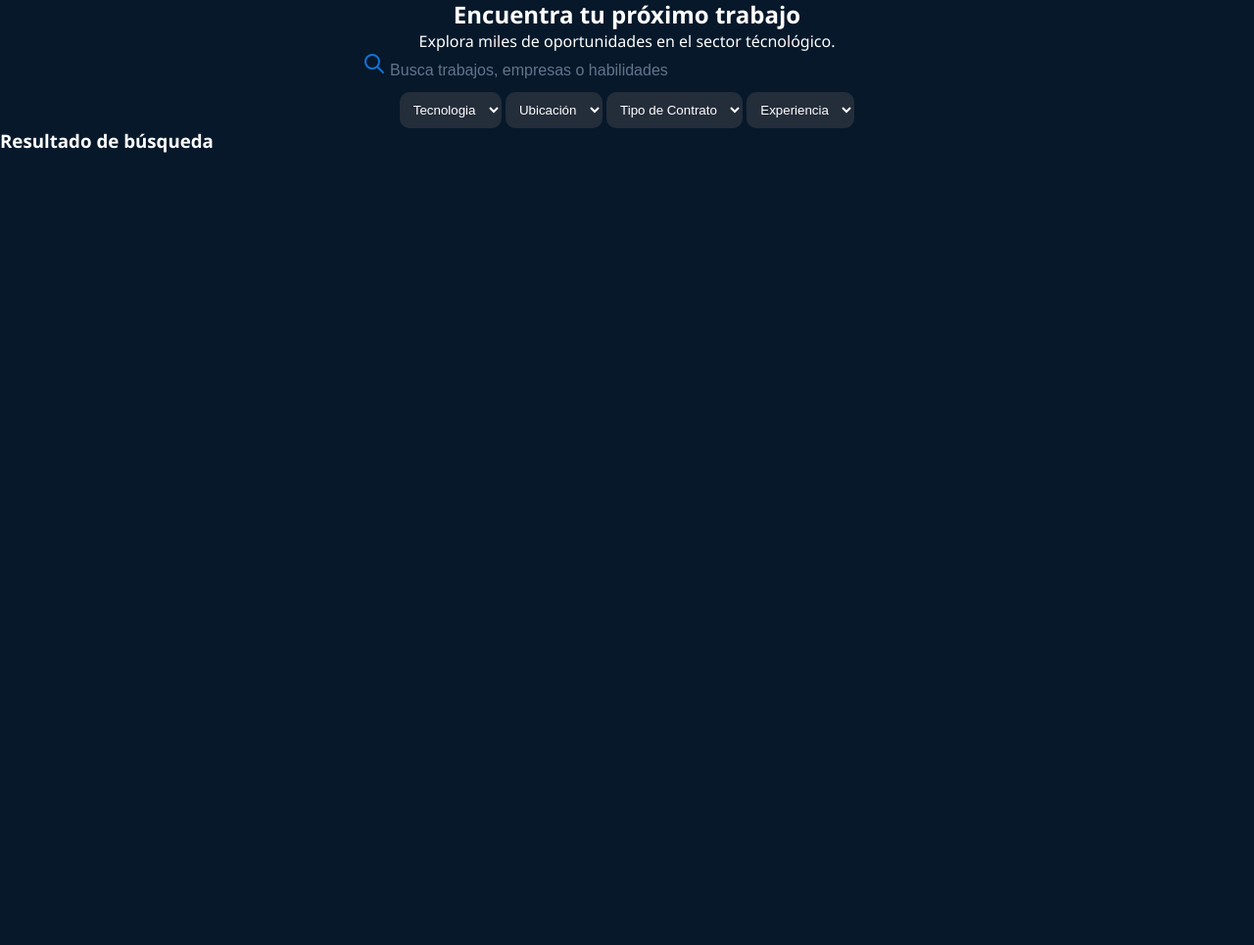
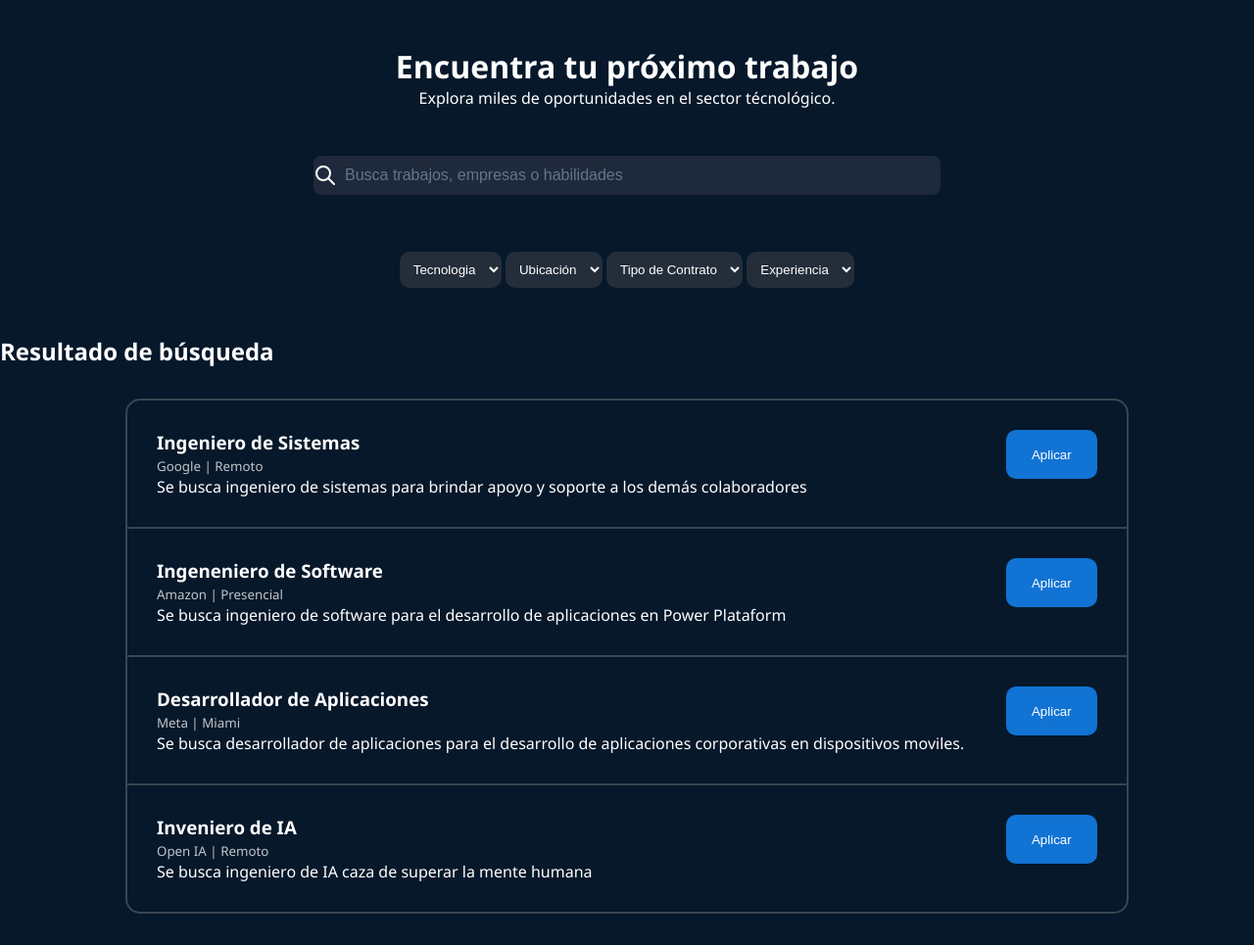
Before and after one commit to Andresmiusik/JsCampDevJobs, a plain HTML site: page pages/trabajos.html in a window 1280 px wide. Shown: the part 45-1010 px from the top of the page at 98% size. Before the commit the page ends 800 px from the top, so only its background shows below. Drawn offline with Linux system fonts and the light colour scheme.

Commit message:
Finalización de páginas trabajos.html

```diff
--- a/pages/trabajos.html
+++ b/pages/trabajos.html
@@ -21,16 +21,16 @@
                     <a href="">Subir CV</a>
             </div>
         </header>
-
-
         <section class="search-job">
+            <section>
             <h1>Encuentra tu próximo trabajo</h1>
             <p>Explora miles de oportunidades en el sector técnológico.</p>
+            </section>
             <form action="search">
-                <section class="input-job">
+                <div class="search-bar">
                 <svg xmlns="http://www.w3.org/2000/svg" width="24" height="24" viewBox="0 0 24 24" fill="none" stroke="currentColor" stroke-width="2" stroke-linecap="round" stroke-linejoin="round" class="icon icon-tabler icons-tabler-outline icon-tabler-search"><path stroke="none" d="M0 0h24v24H0z" fill="none"/><path d="M10 10m-7 0a7 7 0 1 0 14 0a7 7 0 1 0 -14 0" /><path d="M21 21l-6 -6" /></svg>
                 <input type="text" placeholder="Busca trabajos, empresas o habilidades">
-                </section>
+                </div>
                 <section>
                 <select name="tecnologia" id="tecnologia">
                     <option value="">Tecnologia</option>
@@ -61,9 +61,42 @@
             </form>
         </section>
 
-        <section>
-            <h3>Resultado de búsqueda</h3>
-            <!--Aquí va el contenido-->
+        <section class="job">
+            <h2>Resultado de búsqueda</h2>
+            <div class="job-list">
+                <article class="job-list-card">
+                    <div>
+                        <h3>Ingeniero de Sistemas</h3>
+                        <small>Google | Remoto</small>
+                        <p>Se busca ingeniero de sistemas para brindar apoyo y soporte a los demás colaboradores</p>
+                    </div>
+                    <button>Aplicar</button>
+                </article>
+                <article class="job-list-card">
+                    <div>
+                        <h3>Ingeneniero de Software</h3>
+                        <small>Amazon | Presencial</small>
+                        <p>Se busca ingeniero de software para el desarrollo de aplicaciones en Power Plataform</p>
+                    </div>
+                    <button>Aplicar</button>
+                </article>
+                <article class="job-list-card">
+                    <div>
+                        <h3>Desarrollador de Aplicaciones</h3>
+                        <small>Meta | Miami</small>
+                        <p>Se busca desarrollador de aplicaciones para el desarrollo de aplicaciones corporativas en dispositivos moviles.</p>
+                    </div>
+                    <button>Aplicar</button>
+                </article>
+                <article class="job-list-card">
+                    <div>
+                        <h3>Inveniero de IA</h3>
+                        <small>Open IA | Remoto</small>
+                        <p>Se busca ingeniero de IA caza de superar la mente humana</p>
+                    </div>
+                    <button>Aplicar</button>
+                </article>
+            </div>
         </section>
     </body>
 </html>
--- a/styles.css
+++ b/styles.css
@@ -135,28 +135,13 @@ form > div {
     }
 }
 
-form input{
-    background: transparent;
-    color:var(--text-primary);
-    border: none;
-    outline: none;
-    flex: 1;
-    padding: 0,75rem 0.5rem;
-    font-size: 1rem;
-}
+
 
 form input[type="text"]::placeholder {
   color: #64748b;
 }
 
-select{
-    color: var(--text-primary);
-    background-color: #242d3a;
-    padding: 10px;
-    margin-top: 10px;
-    border: 0;
-    border-radius: 10px;
-}
+
 
 main > section:nth-child(2){
 
@@ -205,3 +190,69 @@ main + footer{
     border-top: 1px solid var(--primary);
     margin-top: 10px;
 }
+
+  select{
+    color: var(--text-primary);
+    background-color: #242d3a;
+    padding: 10px;
+    margin-top: 10px;
+    border: 0;
+    border-radius: 10px;
+}
+
+.search-job{
+    & section{
+        margin: 3rem    3rem;
+
+        h1{
+            font-size: 2em;
+        }
+    }
+}
+
+.search-bar{
+    background-color: var(--input-bg);
+    input{
+    background: transparent;
+    color:var(--text-primary);
+    border: none;
+    outline: none;
+    flex: 1;
+    padding: 0,75rem 0.5rem;
+    font-size: 1rem;
+    }
+}
+
+
+.job-list{
+    border:2px solid var(--primary);
+    margin: 2rem 10% 2rem 10%;
+    border-radius: 15px;
+    div{
+    width: 95%;
+    }
+    article{
+        display: flex;
+        padding: 30px;
+        gap: 1rem;
+        margin: 0;
+        border-bottom: 2px solid var(--primary);;
+
+    &:last-child{
+        border-bottom: none;
+
+    }
+
+    }
+    button{
+        color: var(--text-primary);
+        background-color: #1173d4;
+        border-radius: 10px;
+        border: none;
+        width: 100px;
+        height: 50px
+    }
+    small{
+        opacity: .75;
+    }
+}
```
